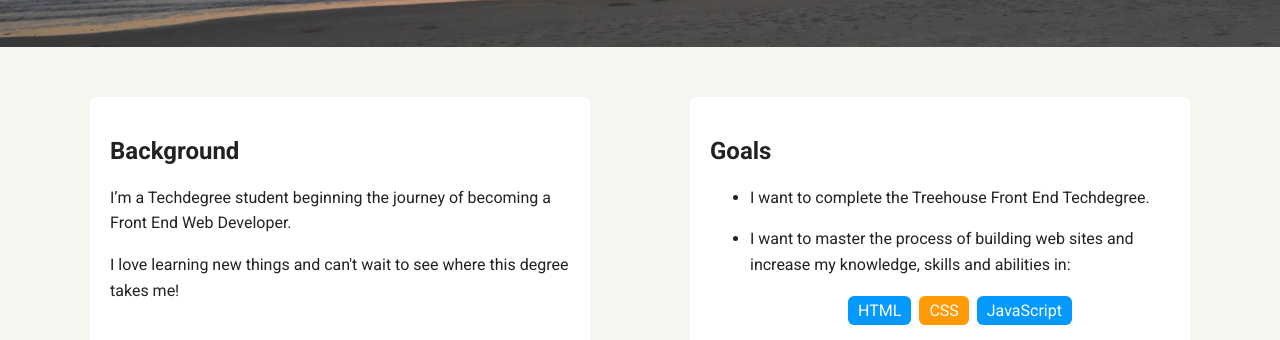
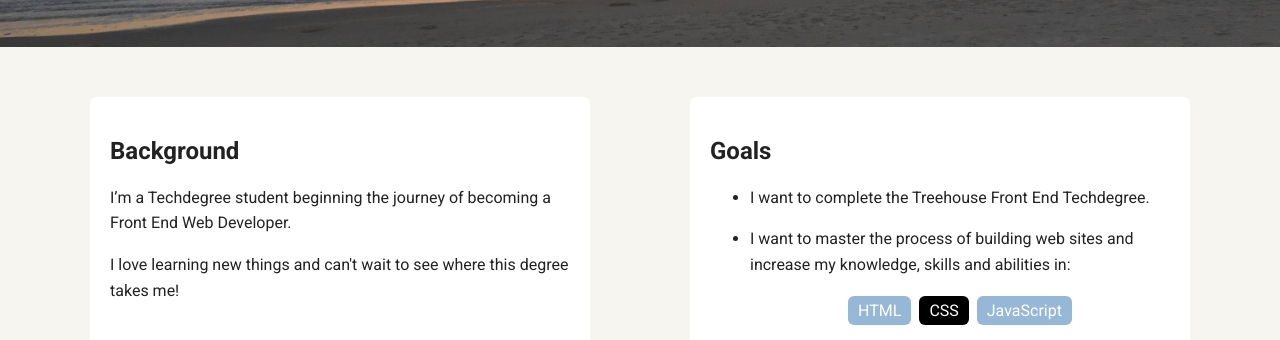
Before and after one commit to sarahecarter/Techdegree-Project-1, a plain HTML site: page index.html in a window 1280 px wide. Shown: the part 423-763 px from the top of the page. Drawn offline with Linux system fonts and the light colour scheme; a web font is replaced by a local one.

Commit message:
Updates colors

```diff
--- a/styles.css
+++ b/styles.css
@@ -115,14 +115,14 @@ ul.skills {
 .skills li {
   border-radius: 6px;
   display: inline-block;
-  background: #ff9904;
+  background: black;
   color: white;
   padding: 5px 10px;
   margin: 2px;
 }
 
 .skills li:nth-child(odd) {
-  background: #0399ff;
+  background: #96B8D6;
 }
 
 footer {
```
